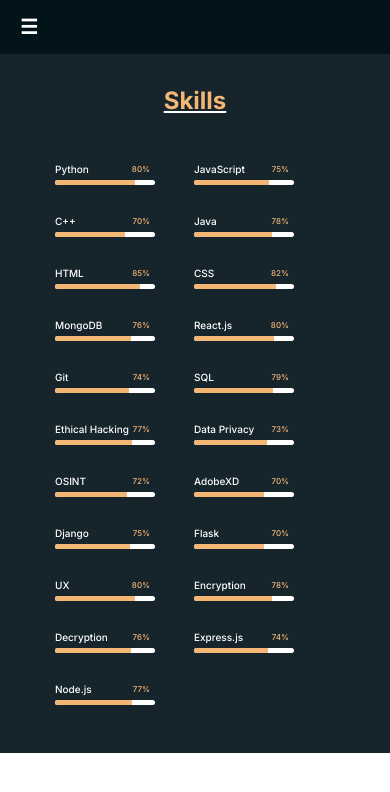
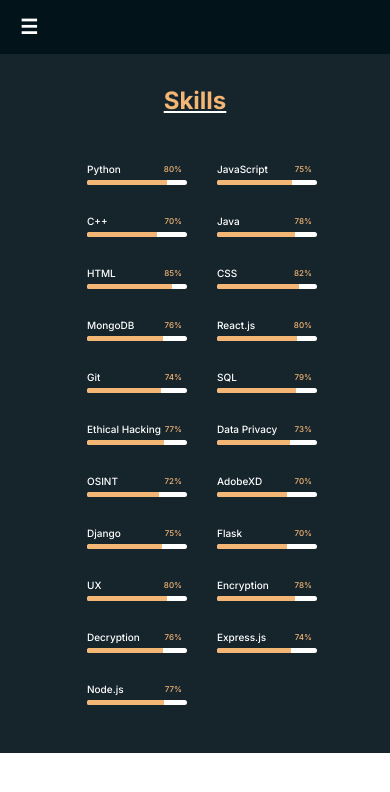
Before and after one commit to kutty023/MyPortfolio, a React (Vite) app in the folder portfolio/: page /skills in a window 390 px wide. Shown: the top 792 px of the page. Built offline with nearby package versions, Linux system fonts and the light colour scheme.

Commit message:
Skills page styling is done

```diff
--- a/portfolio/src/Styles/Skills.css
+++ b/portfolio/src/Styles/Skills.css
@@ -50,7 +50,6 @@
 
 @media (max-width: 768px) {
     .skills-sec {
-        padding-left: 0;
         grid-template-columns: repeat(2, 1fr);
     }
 
```
